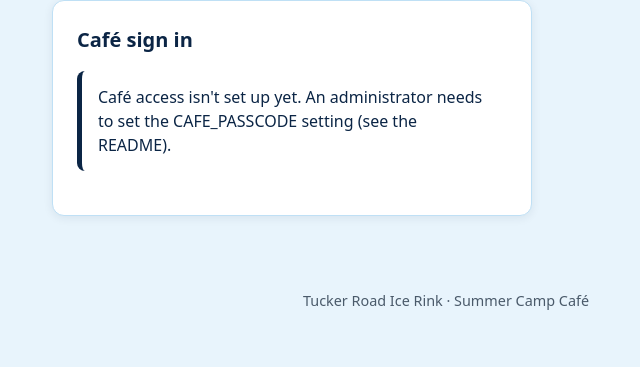
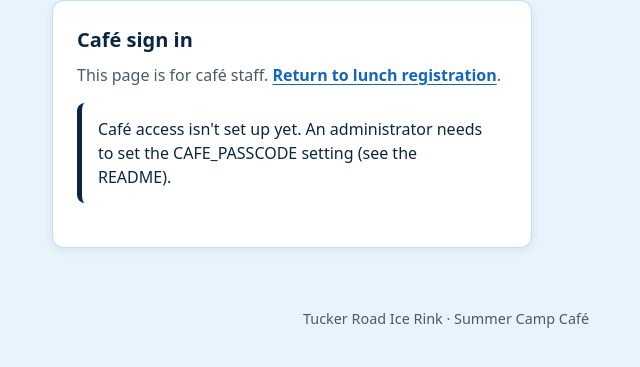
Before and after one commit to kamyrenb-glitch/summer-camp-lunch-package-registration, a Flask app: page /cafe/login in a window 1280 px wide. Shown: the part 139-506 px from the top of the page, without its empty margins (194-834 px from the left). Run offline with Flask 3, Linux system fonts and the light colour scheme; some libraries are stand-ins or nearby versions.

Commit message:
Polish parent and cafe navigation

```diff
--- a/app.py
+++ b/app.py
@@ -180,6 +180,9 @@ def create_app(test_config=None):
     app.register_blueprint(bp)
     app.cli.add_command(init_db_command)
     app.add_template_filter(format_price, "price")
+    app.context_processor(navigation_context)
+    app.register_error_handler(404, page_not_found)
+    app.register_error_handler(405, method_not_allowed)
 
     # For the local SQLite file only, create missing tables automatically so
     # the app works right away. A deployed database is set up once with
@@ -300,6 +303,64 @@ def registration_required(view):
         return view(camper, *args, **kwargs)
 
     return wrapped
+
+
+# ---------- Returning after "Edit camper & contact information" ----------
+#
+# The edit link adds ?next=<name> (for example ?next=status) so that Save
+# Changes and Cancel go back to the page the parent came from. Only the names
+# below are accepted. Anything else, including a full web address, is ignored
+# and the parent goes to the package page as before.
+
+EDIT_RETURN_PAGES = {
+    "package": "main.index",
+    "meals": "main.meals",
+    "review": "main.review",
+    "confirmation": "main.order_confirmed",
+    "status": "main.order_status",
+}
+
+# The return name each parent page puts on its edit link. The change-meal page
+# needs a lunch number, so it returns to the status page instead.
+EDIT_RETURN_BY_PAGE = {
+    "main.index": "package",
+    "main.meals": "meals",
+    "main.review": "review",
+    "main.order_confirmed": "confirmation",
+    "main.order_status": "status",
+    "main.change_meal": "status",
+}
+
+
+def edit_return_name(value):
+    """Return value if it's one of the allowed return names, otherwise None."""
+    return value if value in EDIT_RETURN_PAGES else None
+
+
+def edit_return_url(name):
+    """The page to go to after editing; the package page if name isn't allowed."""
+    return url_for(EDIT_RETURN_PAGES.get(name, "main.index"))
+
+
+def take_camper_updated_message():
+    """The "information updated" message waiting to be shown, or None.
+
+    The camper bar calls this, so the message appears on whichever page the
+    parent returns to after editing.
+    """
+    messages = get_flashed_messages(category_filter=["camper-updated"])
+    return messages[-1] if messages else None
+
+
+def navigation_context():
+    """Values every template can use (Flask adds these automatically)."""
+    return {
+        # Footer: "Café daily orders" instead of "Café staff sign in" once signed in.
+        "cafe_signed_in": cafe_signed_in(),
+        # Camper bar: which page the edit link should come back to.
+        "edit_return": EDIT_RETURN_BY_PAGE.get(request.endpoint),
+        "camper_updated_message": take_camper_updated_message,
+    }
 
 
 # ---------- The in-progress order (stored in the session) ----------
@@ -598,6 +659,10 @@ def register():
     camper = get_current_camper()
     errors = {}
     summary = None
+    # Where Save Changes and Cancel go when editing (see EDIT_RETURN_PAGES).
+    # It comes from the link (?next=) or the form's hidden field, and is only
+    # used if it's one of the allowed names.
+    return_name = edit_return_name(request.values.get("next")) if camper is not None else None
 
     if request.method == "POST":
         values, errors = validate_registration(request.form)
@@ -634,10 +699,11 @@ def register():
                     session.pop("last_order_id", None)
                     session.pop("return_to_review", None)
                     flash(f"Thanks! {camper.full_name} is registered. Next, choose a lunch package.", "registered")
-                else:
-                    # The package, days, and meals in the order are kept as they are.
-                    flash("Camper and contact information updated.", "registered")
-                return redirect(url_for("main.index"))
+                    return redirect(url_for("main.index"))
+                # Editing: the package, days, and meals in the order are kept
+                # as they are. Go back to the page the parent came from.
+                flash("Camper and contact information updated.", "camper-updated")
+                return redirect(edit_return_url(return_name))
         else:
             summary = error_summary(errors)
     elif camper is not None:
@@ -662,6 +728,8 @@ def register():
         summary=summary,
         max_lengths={name: max_length for name, _, max_length in FIELDS},
         info=infos[0] if infos else None,
+        return_name=return_name,
+        cancel_url=edit_return_url(return_name),
     )
 
 
@@ -761,7 +829,7 @@ def meals(camper):
             choices.update(submitted)
             save_order(camper, package, days, meals_from_choices(choices, days))
             if action == "edit-camper":
-                return redirect(url_for("main.register"))
+                return redirect(url_for("main.register", next="meals"))
             return redirect(url_for("main.index"))
 
         if error is None:
@@ -1471,6 +1539,54 @@ def cafe_update_status(lunch_id):
     return redirect(url_for("main.cafe_orders", day=day, _anchor=f"lunch-{lunch.id}"))
 
 
+# ---------- Error pages (404 and 405) ----------
+
+def error_page(status_code, heading, message):
+    """A page in the site's style with one safe way to continue.
+
+    It says the same thing whatever was asked for, so it never reveals whether
+    another camper's lunch or order exists.
+    """
+    in_cafe = request.path.startswith("/cafe")
+    if in_cafe and cafe_signed_in():
+        action = {"href": url_for("main.cafe_orders"), "label": "Back to Café Daily Orders"}
+    else:
+        try:
+            camper = get_current_camper()
+            has_orders = camper is not None and bool(camper.orders)
+        except SQLAlchemyError:
+            db.session.rollback()
+            has_orders = False
+        if has_orders:
+            action = {"href": url_for("main.order_status"), "label": "View Order Status"}
+        else:
+            action = {"href": url_for("main.index"), "label": "Return to Lunch Registration"}
+
+    return render_template(
+        "error.html",
+        heading=heading,
+        message=message,
+        action=action,
+        in_cafe=in_cafe,
+    ), status_code
+
+
+def page_not_found(error):
+    return error_page(
+        404,
+        "Page not found",
+        "We couldn't find that page. The link may be out of date or typed incorrectly.",
+    )
+
+
+def method_not_allowed(error):
+    return error_page(
+        405,
+        "This page can't be opened that way",
+        "This address can't be opened directly. Please use the buttons on the site instead.",
+    )
+
+
 # This lets you start the app with "python app.py".
 # debug=True reloads the server when you save a file. Turn it off before deploying.
 if __name__ == "__main__":
--- a/static/style.css
+++ b/static/style.css
@@ -119,6 +119,48 @@ body {
   text-align: center;
   color: var(--text-muted);
   font-size: 0.9rem;
+}
+
+.site-footer p {
+  margin: 0 0 6px;
+}
+
+/* The small "Café staff sign in" link: muted so parents don't mistake it
+   for part of their own steps, but still underlined so it reads as a link. */
+.footer-staff {
+  font-size: 0.85rem;
+}
+
+.footer-link {
+  display: inline-block;
+  padding: 6px 4px; /* a bigger tap target without looking bigger */
+  color: var(--text-muted);
+  text-decoration: underline;
+  text-underline-offset: 3px;
+}
+
+.footer-link:hover {
+  color: var(--navy);
+}
+
+/* "This page is for café staff. Return to lunch registration." */
+.cafe-login-return {
+  margin: -8px 0 16px;
+  color: var(--text-muted);
+}
+
+.cafe-login-return a {
+  color: var(--focus-blue);
+  font-weight: 600;
+  text-underline-offset: 3px;
+}
+
+.error-card {
+  max-width: 600px;
+}
+
+.error-card h2 {
+  margin-bottom: 8px;
 }
 
 main {
--- a/templates/cafe_login.html
+++ b/templates/cafe_login.html
@@ -25,6 +25,11 @@
   <main id="main" class="container">
     <section class="card cafe-login" aria-labelledby="cafe-login-heading">
       <h2 id="cafe-login-heading">Café sign in</h2>
+      <!-- For parents who opened this page by mistake (shown in every case) -->
+      <p class="cafe-login-return">
+        This page is for café staff.
+        <a href="{{ url_for('main.index') }}">Return to lunch registration</a>.
+      </p>
 
       {% if not passcode_set_up %}
         <!-- No CAFE_PASSCODE setting, so the café pages stay locked -->
--- a/templates/change_meal.html
+++ b/templates/change_meal.html
@@ -73,11 +73,7 @@
     </section>
   </main>
 
-  <footer class="site-footer">
-    <div class="container">
-      <p>Tucker Road Ice Rink &middot; Summer Camp Café</p>
-    </div>
-  </footer>
+  {% include "_site_footer.html" %}
 
   <script src="{{ url_for('static', filename='change-meal.js') }}"></script>
 </body>
--- a/templates/confirmation.html
+++ b/templates/confirmation.html
@@ -47,10 +47,6 @@
     </div>
   </main>
 
-  <footer class="site-footer">
-    <div class="container">
-      <p>Tucker Road Ice Rink &middot; Summer Camp Café</p>
-    </div>
-  </footer>
+  {% include "_site_footer.html" %}
 </body>
 </html>
--- a/templates/index.html
+++ b/templates/index.html
@@ -125,11 +125,7 @@
     {% endif %}
   </main>
 
-  <footer class="site-footer">
-    <div class="container">
-      <p>Tucker Road Ice Rink &middot; Summer Camp Café</p>
-    </div>
-  </footer>
+  {% include "_site_footer.html" %}
 
   <script src="{{ url_for('static', filename='script.js') }}"></script>
   {% if review_bar %}
--- a/templates/meals.html
+++ b/templates/meals.html
@@ -123,11 +123,7 @@
     {% endif %}
   </main>
 
-  <footer class="site-footer">
-    <div class="container">
-      <p>Tucker Road Ice Rink &middot; Summer Camp Café</p>
-    </div>
-  </footer>
+  {% include "_site_footer.html" %}
 
   <script src="{{ url_for('static', filename='meals.js') }}"></script>
   {% if review_bar %}
--- a/templates/review.html
+++ b/templates/review.html
@@ -68,11 +68,7 @@
     </form>
   </main>
 
-  <footer class="site-footer">
-    <div class="container">
-      <p>Tucker Road Ice Rink &middot; Summer Camp Café</p>
-    </div>
-  </footer>
+  {% include "_site_footer.html" %}
 
   <script src="{{ url_for('static', filename='review.js') }}"></script>
 </body>
--- a/templates/status.html
+++ b/templates/status.html
@@ -163,11 +163,7 @@
     </div>
   </main>
 
-  <footer class="site-footer">
-    <div class="container">
-      <p>Tucker Road Ice Rink &middot; Summer Camp Café</p>
-    </div>
-  </footer>
+  {% include "_site_footer.html" %}
 
   <script src="{{ url_for('static', filename='status.js') }}"></script>
 </body>
```
Also changed, not shown: templates/_camper_bar.html (+8 -1 lines), templates/_site_footer.html (added, +18 -0 lines), templates/error.html (added, +53 -0 lines), templates/register.html (+6 -6 lines), tests/test_navigation.py (added, +257 -0 lines), tests/test_register.py (+2 -1 lines), tests/test_review.py (+1 -1 lines).
